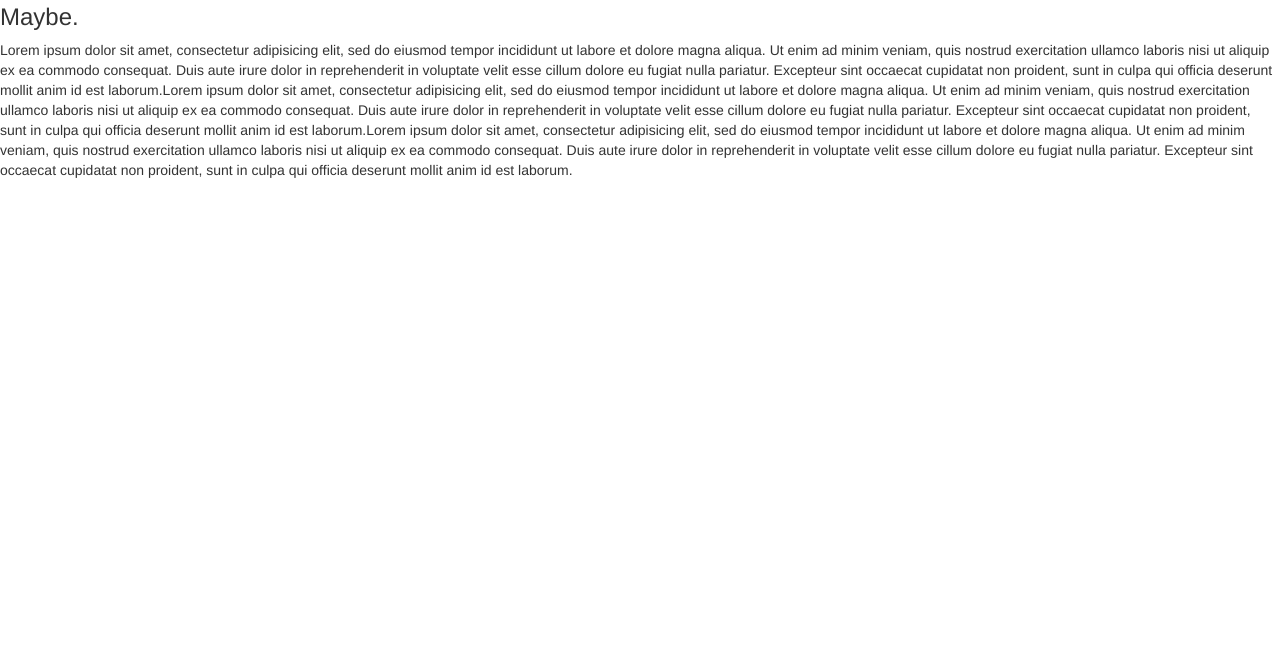
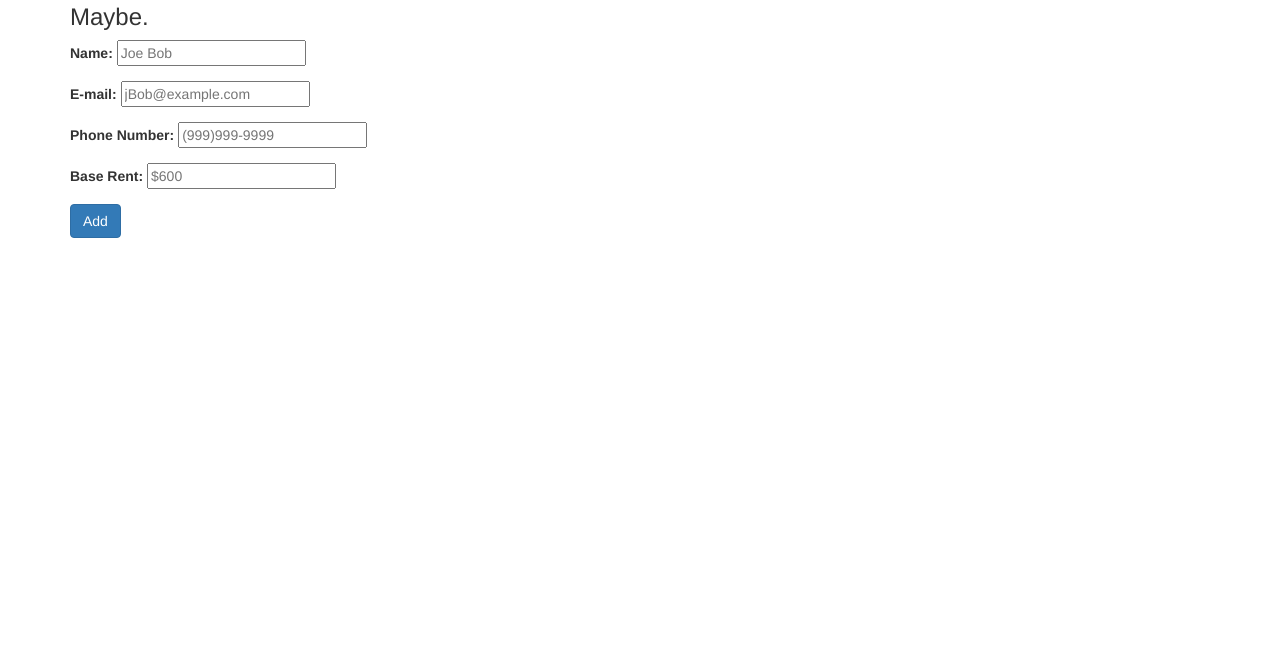
Before and after one commit to bkhoy/codeday2015, a plain HTML site: page index.html in a window 1280 px wide. Shown: the part 129-800 px from the top of the page. Drawn offline with nearby package versions, Linux system fonts and the light colour scheme.

Commit message:
Added content

```diff
--- a/index.html
+++ b/index.html
@@ -11,27 +11,30 @@
 
         <title>Rent Division</title>
     </head>
-	<body>
-		<h1>Rent Division</h1>
-		<h2>We make paying rent a little less painful</h2>
-		<h3>Maybe.</h3>
+	<body ng-app="RentApp">
+		<div class="container" ng-controller="RentCtrl">
+			<h1>{{hello}}</h1>
+			<h2>We make paying rent a little less painful</h2>
+			<h3>Maybe.</h3>
 
-		<p>Lorem ipsum dolor sit amet, consectetur adipisicing elit, sed do eiusmod
-		tempor incididunt ut labore et dolore magna aliqua. Ut enim ad minim veniam,
-		quis nostrud exercitation ullamco laboris nisi ut aliquip ex ea commodo
-		consequat. Duis aute irure dolor in reprehenderit in voluptate velit esse
-		cillum dolore eu fugiat nulla pariatur. Excepteur sint occaecat cupidatat non
-		proident, sunt in culpa qui officia deserunt mollit anim id est laborum.Lorem ipsum dolor sit amet, consectetur adipisicing elit, sed do eiusmod
-		tempor incididunt ut labore et dolore magna aliqua. Ut enim ad minim veniam,
-		quis nostrud exercitation ullamco laboris nisi ut aliquip ex ea commodo
-		consequat. Duis aute irure dolor in reprehenderit in voluptate velit esse
-		cillum dolore eu fugiat nulla pariatur. Excepteur sint occaecat cupidatat non
-		proident, sunt in culpa qui officia deserunt mollit anim id est laborum.Lorem ipsum dolor sit amet, consectetur adipisicing elit, sed do eiusmod
-		tempor incididunt ut labore et dolore magna aliqua. Ut enim ad minim veniam,
-		quis nostrud exercitation ullamco laboris nisi ut aliquip ex ea commodo
-		consequat. Duis aute irure dolor in reprehenderit in voluptate velit esse
-		cillum dolore eu fugiat nulla pariatur. Excepteur sint occaecat cupidatat non
-		proident, sunt in culpa qui officia deserunt mollit anim id est laborum.</p>
+			<form class="form-group">
+				<label for="name">Name: </label>
+				<input type="text" class="form-group" id="name" placeholder="Joe Bob" required/>
+				<br />
+				<label for="email">E-mail: </label>
+				<input type="text" class="form-group" id="email" placeholder="jBob@example.com" required/>
+				<br />
+				<label for="num">Phone Number: </label>
+				<input type="text" class="form-group" id="num" placeholder="(999)999-9999" />
+				<br />
+				<label for="rent">Base Rent: </label>
+				<input type="text" class="form-group" id="rent" placeholder="$600" required />
+				<br />
+				<button type="submit" class="btn btn-primary">Add</button>
+			</form>
+
+		</div>
+
 		<!-- Javascript connection -->
 		<script src="js/app.js"></script>
 	</body>
--- a/js/app.js
+++ b/js/app.js
@@ -1 +1,8 @@
-'use strict'
+'use strict';
+
+var myApp = angular.module('RentApp', [])
+	.controller('RentCtrl', ['$scope', '$http', function($scope, $http) {
+
+	$scope.hello = "hello world";
+
+}]);
```
